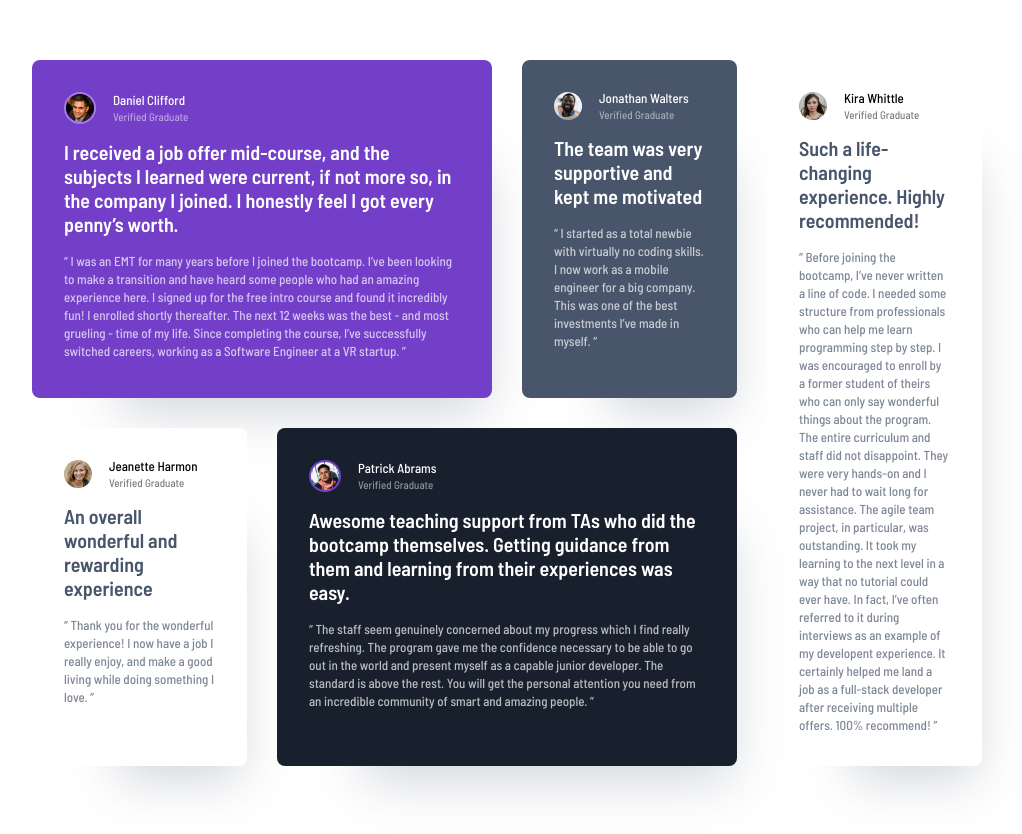
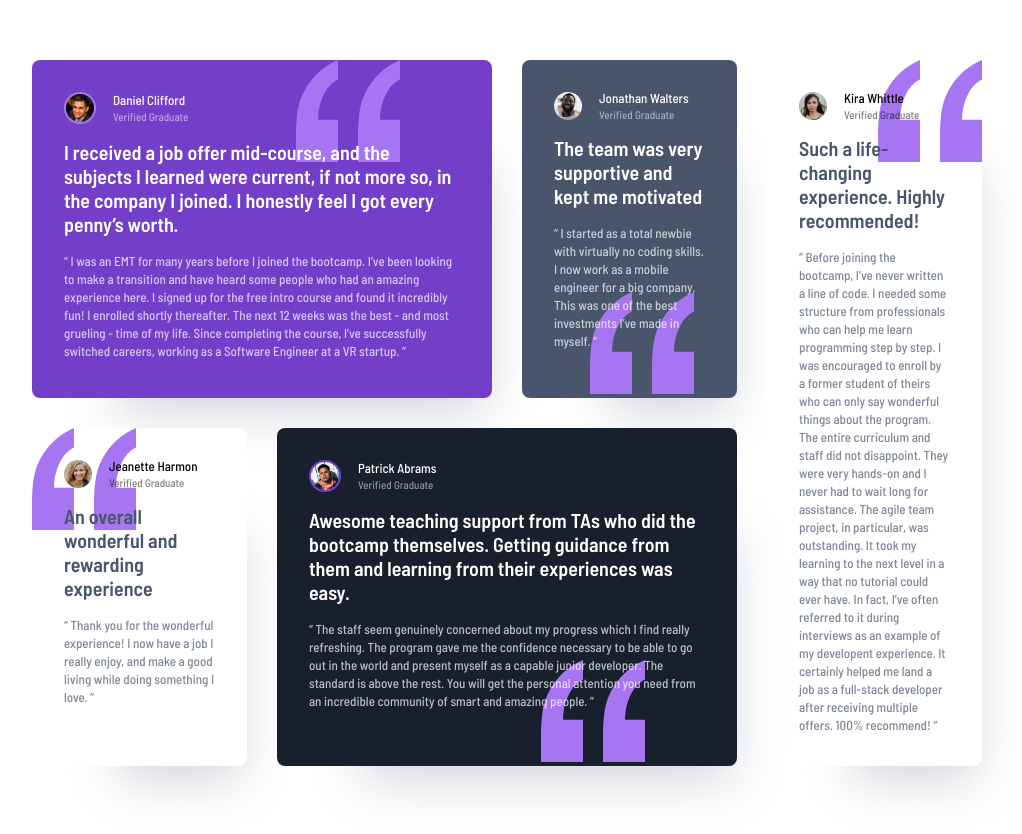
Before and after one commit to MariamTurdziladze/lecture-7-task, a plain HTML site: page index.html in a window 1280 px wide. Shown: the part 104-938 px from the top of the page, without its empty margins (133-1155 px from the left). Drawn offline with Linux system fonts and the light colour scheme.

Commit message:
added lecture 8 task
I've added lecture 8 task

```diff
--- a/index.html
+++ b/index.html
@@ -17,6 +17,9 @@
     <div class="grid-container">
 
         <div class="box1">
+            <div class="box1pic">
+                <img src="./pics/“.png" alt="">
+            </div>
 
             <div class="box-inner">
 
@@ -56,6 +59,11 @@
 
 
         <div class="box2">
+
+            <div class="box2pic">
+                <img src="./pics/“.png" alt="">
+            </div>
+
             <div class="box-inner">
 
                 <div class="img-icon-text">
@@ -81,6 +89,11 @@
 
 
         <div class="box3">
+
+            <div class="box3pic">
+                <img src="./pics/“.png" alt="">
+            </div>
+
             <div class="box-inner">
 
                 <div class="img-icon-text">
@@ -120,6 +133,11 @@
         </div>
 
         <div class="box4">
+
+            <div class="box4pic">
+                <img src="./pics/“.png" alt="">
+            </div>
+
             <div class="box-inner">
 
                 <div class="img-icon-text">
@@ -145,6 +163,11 @@
         </div>
 
         <div class="box5">
+
+            <div class="box5pic">
+                <img src="./pics/“.png" alt="">
+            </div>
+
             <div class="box-inner">
 
                 <div class="img-icon-text">
--- a/style.css
+++ b/style.css
@@ -33,6 +33,17 @@
     flex-direction: column;
     justify-content: space-between;
     gap: 16px;
+    position: relative;
+    z-index: 2;
+
+}
+
+.box1pic {
+    position: absolute;
+    z-index: 1;
+    top: 0%;
+    right: 20%;
+
 }
 
 .box-inner{
@@ -40,6 +51,8 @@
     flex-direction: column;
     gap: 16px;
     align-content: space-around;
+    position: relative;
+    z-index: 2;
 }
 
 .person-status {
@@ -48,6 +61,8 @@
     gap: 4px;
     align-content: space-between;
 }
+
+
 
 .box2 {
     grid-area: Jonathan;
@@ -59,6 +74,16 @@
     flex-direction: column;
     justify-content: space-between;
     gap: 16px;
+    position: relative;
+    z-index: 2;
+}
+
+.box2pic {
+    position: absolute;
+    z-index: 1;
+    bottom: 0%;
+    right: 20%;
+
 }
 
 .box3 {
@@ -71,8 +96,17 @@
     flex-direction: column;
     justify-content: space-between;
     gap: 16px;
+    position: relative;
+    z-index: 2;
 }
 
+.box3pic {
+    position: absolute;
+    z-index: 1;
+    top: 0%;
+    right: 0%;
+
+}
 
 .box4 {
     grid-area: Jeanette;
@@ -84,6 +118,16 @@
     flex-direction: column;
     justify-content: space-between;
     gap: 16px;
+    position: relative;
+    z-index: 2;
+}
+
+.box4pic {
+    position: absolute;
+    z-index: 1;
+    top: 0%;
+    left: 0%;
+
 }
 
 .box5 {
@@ -96,6 +140,16 @@
     flex-direction: column;
     justify-content: space-between;
     gap: 16px;
+    position: relative;
+    z-index: 2;
+}
+
+.box5pic {
+    position: absolute;
+    z-index: 1;
+    bottom: 0%;
+    right: 20%;
+
 }
 
 .person {
@@ -147,6 +201,9 @@
     font-weight: 600;
     text-align: left;
     color: white;
+    position: relative;
+    z-index: 2;
+
 }
 
 .quote2 {
@@ -156,6 +213,8 @@
     text-align: left;
     color: white;
     opacity: 70%;
+    position: relative;
+    z-index: 2;
 }
 
 .img-icon-text{
```
Also changed, not shown: pics/“.png (added).
